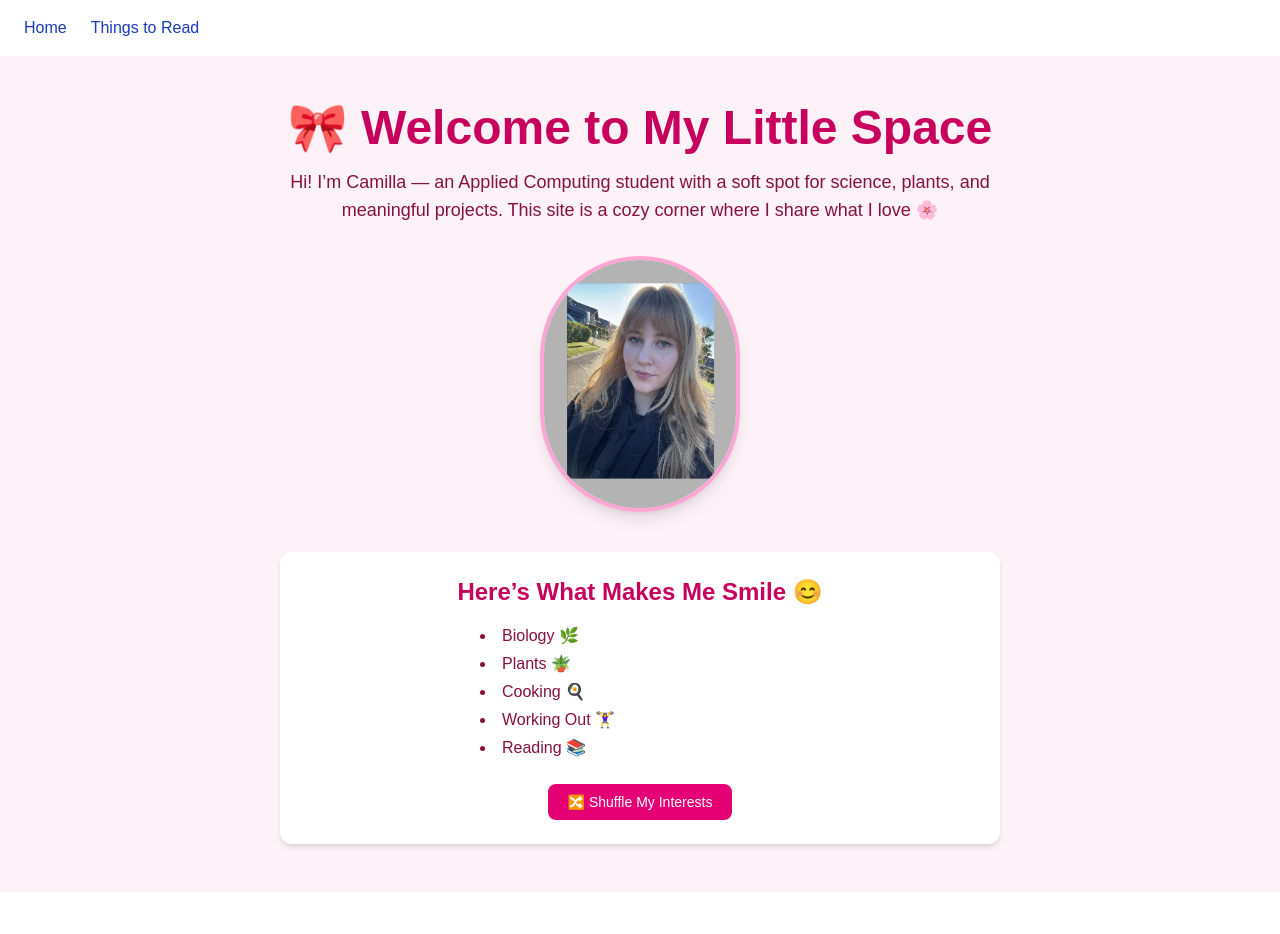
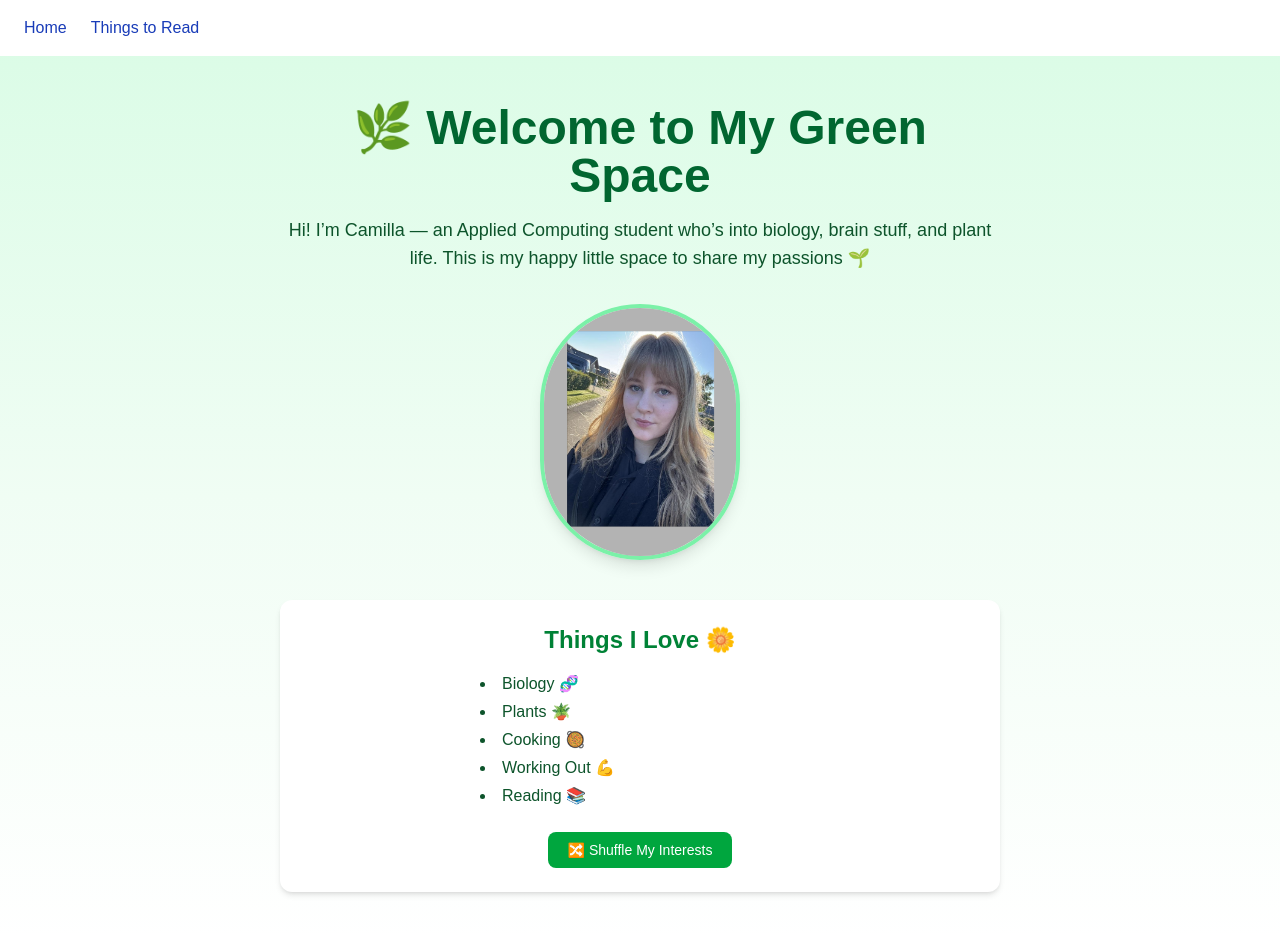
Before and after one commit to CamillaWL/css_480_camilla_landing_page, a Next.js app: page / in a window 1280 px wide. Shown: the top 934 px of the page. Before the commit the page ends 892 px from the top, so only its background shows below. Built offline with nearby package versions, Linux system fonts and the light colour scheme.

Commit message:
Update page.tsx

```diff
--- a/app/page.tsx
+++ b/app/page.tsx
@@ -5,10 +5,10 @@ import { useState } from 'react';
 
 export default function Home() {
   const [interests, setInterests] = useState([
-    'Biology 🌿',
+    'Biology 🧬',
     'Plants 🪴',
-    'Cooking 🍳',
-    'Working Out 🏋️‍♀️',
+    'Cooking 🥘',
+    'Working Out 💪',
     'Reading 📚',
   ]);
 
@@ -18,15 +18,14 @@ export default function Home() {
   };
 
   return (
-    <main className="min-h-screen bg-pink-50 text-gray-800 font-sans">
+    <main className="min-h-screen bg-gradient-to-b from-green-100 via-green-50 to-white text-gray-800 font-sans">
       <div className="max-w-3xl mx-auto px-6 py-12">
-        <h1 className="text-5xl font-extrabold text-center text-pink-700 mb-4">
-          🎀 Welcome to My Little Space
+        <h1 className="text-5xl font-extrabold text-center text-green-800 mb-4">
+          🌿 Welcome to My Green Space
         </h1>
 
-        <p className="text-lg text-center text-pink-900 mb-8">
-          Hi! I’m Camilla — an Applied Computing student with a soft spot for science, plants, and meaningful projects.
-          This site is a cozy corner where I share what I love 🌸
+        <p className="text-lg text-center text-green-900 mb-8">
+          Hi! I’m Camilla — an Applied Computing student who’s into biology, brain stuff, and plant life. This is my happy little space to share my passions 🌱
         </p>
 
         {/* Profile Picture */}
@@ -36,20 +35,20 @@ export default function Home() {
             alt="Camilla's profile"
             width={200}
             height={200}
-            className="rounded-full border-4 border-pink-300 shadow-lg"
+            className="rounded-full border-4 border-green-300 shadow-lg"
           />
         </div>
 
-        {/* Interests Section */}
+        {/* Interests */}
         <div className="bg-white shadow-md rounded-xl p-6 text-center">
-          <h2 className="text-2xl font-semibold text-pink-700 mb-4">Here’s What Makes Me Smile 😊</h2>
+          <h2 className="text-2xl font-semibold text-green-700 mb-4">Things I Love 🌼</h2>
 
-          <ul className="list-disc list-inside text-left mx-auto max-w-xs space-y-1 text-pink-900">
+          <ul className="list-disc list-inside text-left mx-auto max-w-xs space-y-1 text-green-900">
             {interests.map((item, idx) => (
               <li
                 key={idx}
                 tabIndex={0}
-                className="focus:outline focus:outline-2 focus:outline-pink-400 rounded"
+                className="focus:outline focus:outline-2 focus:outline-green-400 rounded"
               >
                 {item}
               </li>
@@ -58,7 +57,7 @@ export default function Home() {
 
           <button
             onClick={shuffleInterests}
-            className="mt-6 px-5 py-2 bg-pink-600 hover:bg-pink-700 text-white text-sm rounded-lg focus:outline focus:outline-2 focus:outline-yellow-300 transition"
+            className="mt-6 px-5 py-2 bg-green-600 hover:bg-green-700 text-white text-sm rounded-lg focus:outline focus:outline-2 focus:outline-yellow-300 transition"
           >
             🔀 Shuffle My Interests
           </button>
```
